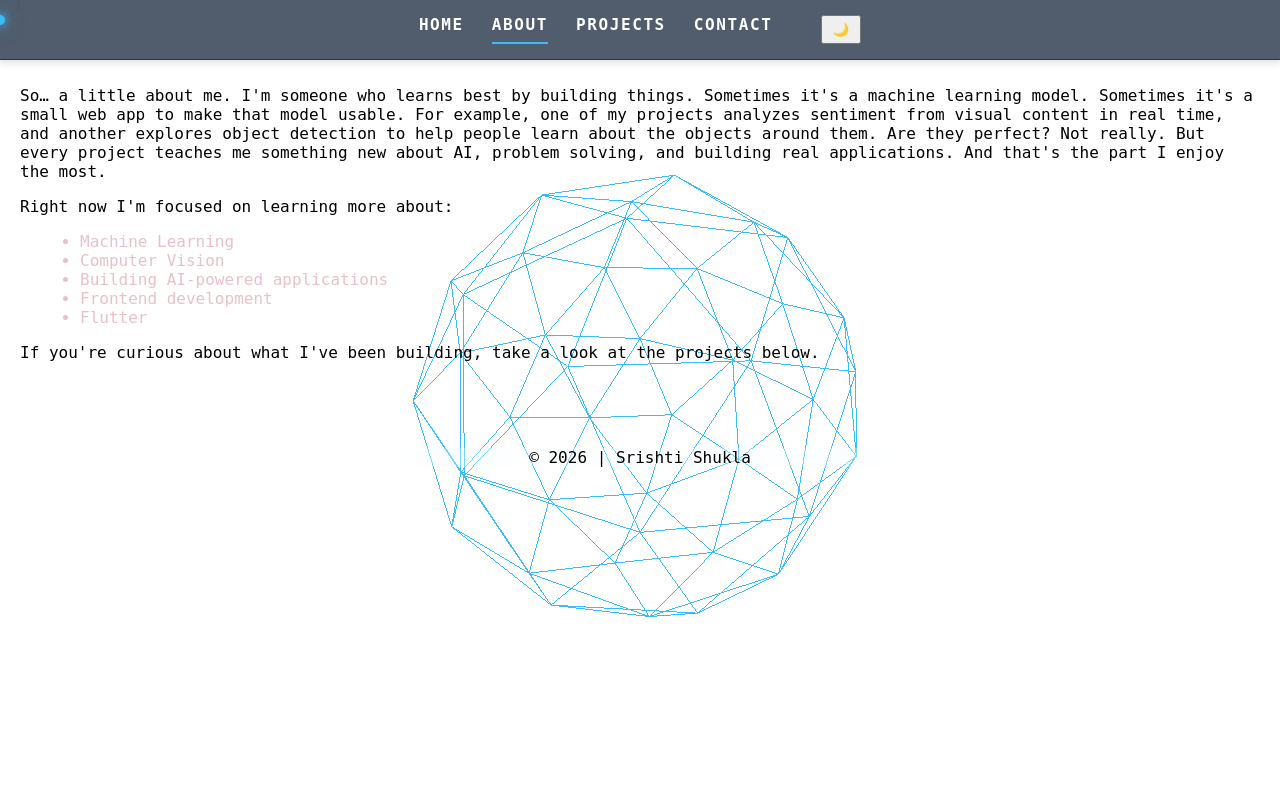
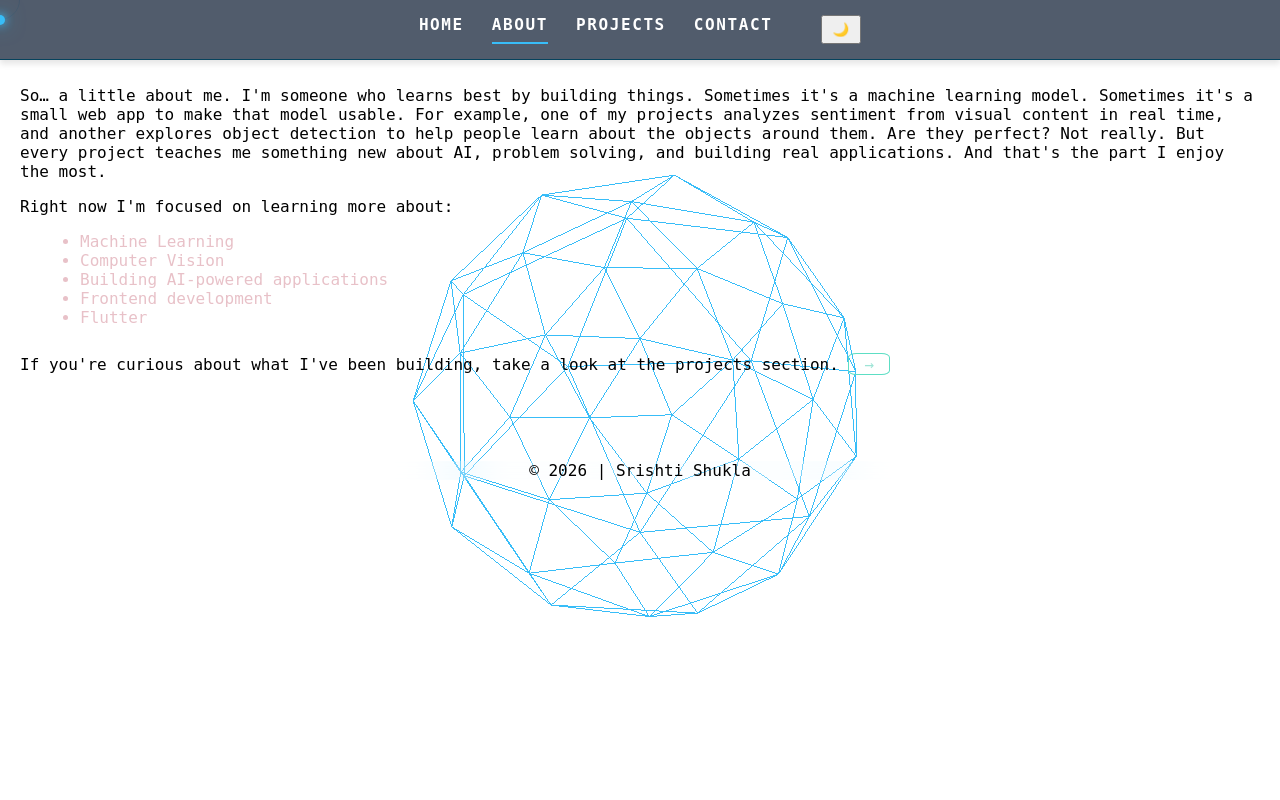
Before and after one commit to sris-14/Portfolio, a Flask app: page /about in a window 1280 px wide. Run offline with Flask 3, Linux system fonts and the light colour scheme.

Commit message:
feat: add projects section link to about pg

```diff
--- a/static/style.css
+++ b/static/style.css
@@ -113,6 +113,28 @@ body.dark-mode {
     transform: translateY(-3px);
     box-shadow: 0 12px 38px rgba(14,165,233,0.45);
 }
+
+.arrow{
+    display: inline-flex;
+    align-items: center;
+    justify-content: center;
+    width: 40px;
+    height: 20px;
+    margin-top: 10px;
+    background: transparent;
+    color: #9ee4d6;
+    transition: all 0.3s;
+    border-radius: 20%;
+    border: #5ddec4 solid 0.5px;
+}
+
+.arrow:hover{
+    background: transparent;
+    color: #5ddec4;
+    transform: translateY(-3px);
+    box-shadow: 0 12px 38px rgba(14,165,233,0.45);
+}
+
 #bg-canvas {
     position: fixed;
     top: 0;
@@ -186,7 +208,6 @@ a{
     padding: 50px 20px;
 }
 ul.skills-list{
-    /* list-style-type: disc; */
     margin-left: 20px;
     color: #e8c1c8;
 }
--- a/templates/about.html
+++ b/templates/about.html
@@ -32,7 +32,8 @@ About Me
 
     <p>
         If you're curious about what I've been building,
-        take a look at the projects below.
+        take a look at the projects section.
+        <a href="/projects" class="arrow">&#8594;</a>
     </p>
 </section>
 {% endblock %}
```
